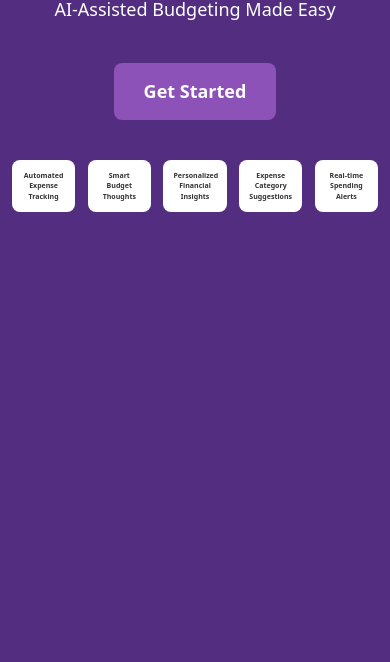
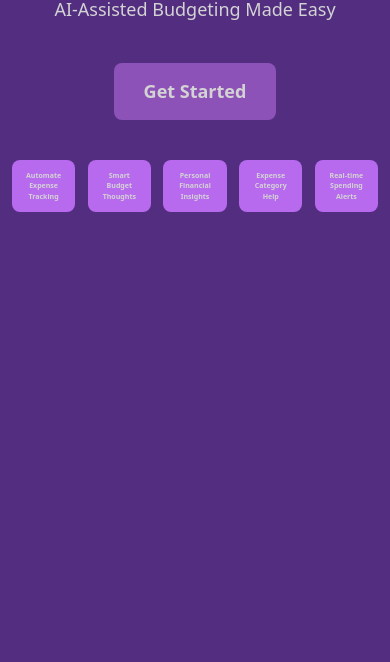
Before and after one commit to Byte-the-Budget/byte_the_budget, a React app in the folder client/: page / in a window 390 px wide. Shown: the part 182-844 px from the top of the page. Built offline with nearby package versions, Linux system fonts and the light colour scheme.

Commit message:
updated different screen responsivness

```diff
--- a/client/src/components/Landing.js
+++ b/client/src/components/Landing.js
@@ -2,8 +2,8 @@ import React, { useState } from 'react';
 import './LandingPage.css';
 
 const LandingPage = () => {
-  const [hoveredIndex, setHoveredIndex] = useState(null); // State to track the index of the currently hovered item
-  const [gradientPosition, setGradientPosition] = useState({ x: 0, y: 0 }); // State to track the mouse cursor position for gradient effect
+  // State to track the index of the currently hovered item
+  const [hoveredIndex, setHoveredIndex] = useState(null);
 
   // Event handler when mouse enters a list item
   const handleMouseEnter = (index) => {
@@ -15,25 +15,18 @@ const LandingPage = () => {
     setHoveredIndex(null); // Reset the hovered index when mouse leaves any list item
   };
 
-  // Event handler to track mouse movement for gradient effect
-  const handleMouseMove = (e) => {
-    const x = e.pageX - e.target.offsetLeft;
-    const y = e.pageY - e.target.offsetTop;
-    setGradientPosition({ x, y });
-  };
-
   // List of benefits
   const benefits = [
-    { title: 'Automated Expense Tracking', excerpt: 'Let our AI auto-matically track your expenses and categorize them for you.' },
-    { title: 'Smart Budget Thoughts', excerpt: 'Get customized budget tips based on your spending habits and financial goals.' },
-    { title: 'Personalized Financial Insights', excerpt: 'Gain valuable insights into your spending patterns and financial health with personalized reports.' },
-    { title: 'Expense Category Suggestions', excerpt: 'Get suggestions for optimizing your expense categories to better manage your budget.' },
-    { title: 'Real-time Spending Alerts', excerpt: 'Receive instant alerts and notifications to assist you in staying within your budget and avoiding over-spending.' },
+    { title: 'Automate Expense Tracking', excerpt: 'Let our AI auto-matically track your expenses and categorize them for you.' },
+    { title: 'Smart Budget Thoughts', excerpt: 'Get custom budget tips based on your spending habits and financial goals.' },
+    { title: 'Personal Financial Insights', excerpt: 'Gain valuable insights into your spending patterns and financial health with detailed personal reports.' },
+    { title: 'Expense Category Help', excerpt: 'Let our AI suggest options for optimizing your expense categories to better manage your budget.' },
+    { title: 'Real-time Spending Alerts', excerpt: 'Receive instant alerts to notify and assist you in staying within your budget and avoiding over-spending.' },
   ];
 
   return (
-    <div className="background" onMouseMove={handleMouseMove}>
-      <div className='mouse-capture' style={{ '--x': `${gradientPosition.x}px`, '--y': `${gradientPosition.y}px` }}>
+    <div className="background">
+      <div className='mouse-capture'>
         <div className="container">
           <h1 className="main-title">Byte the Budget</h1>
           <p className="subtitle">AI-Assisted Budgeting Made Easy</p>
@@ -47,8 +40,7 @@ const LandingPage = () => {
                 onMouseLeave={handleMouseLeave}
               >
                 <div className='bullet-container'>
-                  <div className="ben-title">{hoveredIndex === index ? benefit.excerpt : benefit.title}</div> {/* Display excerpt if hovered over, otherwise display title */}
-                  <div className='ben-excerpt'></div>
+                  <div className={`ben-title animated-text ${hoveredIndex ? 'hovered' : ''}`}>{hoveredIndex === index ? benefit.excerpt : benefit.title}</div> {/* Display excerpt if hovered over, otherwise display title */}
                 </div>
               </li>
             ))}
--- a/client/src/components/LandingPage.css
+++ b/client/src/components/LandingPage.css
@@ -17,20 +17,21 @@ height: 100vh;
 }
 
 .container {
+  padding-top: 15%;
   height: 100vh;
-  padding-top: 35%;
   text-align: center;
-  color: #fff;
+  color: lightgray
 }
 
 .subtitle {
   font-size: 18px;
   margin-bottom: 40px;
+  color: lightgray;
 }
 
 .button {
   background-color: #8d52b7;
-  color: #fff;
+  color: lightgray;
   padding: 15px 30px;
   font-size: 18px;
   font-weight: bold;
@@ -56,7 +57,7 @@ height: 100vh;
 .benefits-list li {
   height: 70%;
   width: calc(20% - 10px);
-  background-color: #fff;
+  background-color: #b86aef;
   justify-content: center;
   color: #333;
   padding: 10px;
@@ -67,20 +68,13 @@ height: 100vh;
   animation: fadeIn 1s ease forwards;
 }
 
-.ben-title {
-  font-size: 80%;
-  font-weight: bold;
+.benefits-list li:hover{
+  background-color: blueviolet;
 }
 
-.ben-excerpt {
-  opacity: 0;
-  display: none;
-  font-size: 80%;
+.ben-title {
   font-weight: bold;
-}
-
-.benefits-list li:nth-child(n+1):hover{
-  background-color: aqua;
+  color: lightgray;
 }
 
 .fade-in:nth-child(1) { animation-delay: 0.2s; }
@@ -99,7 +93,16 @@ height: 100vh;
   0% { opacity: 0; }
 }
 
+@media screen and (max-width: 920px) {
+  .container {
+    padding-top: 35%;
+  }
+}
+
 @media screen and (max-width: 768px) {
+  .container {
+    padding-top: 35%;
+  }
   .ben-title {
     font-size: 44%;
   }
@@ -107,3 +110,12 @@ height: 100vh;
     font-size: 44%;
   }
 }
+
+@media screen and (max-width: 384px) {
+  .ben-title {
+    font-size: 32%;
+  }
+  .ben-excerpt {
+    font-size: 32%;
+  }
+}
```
